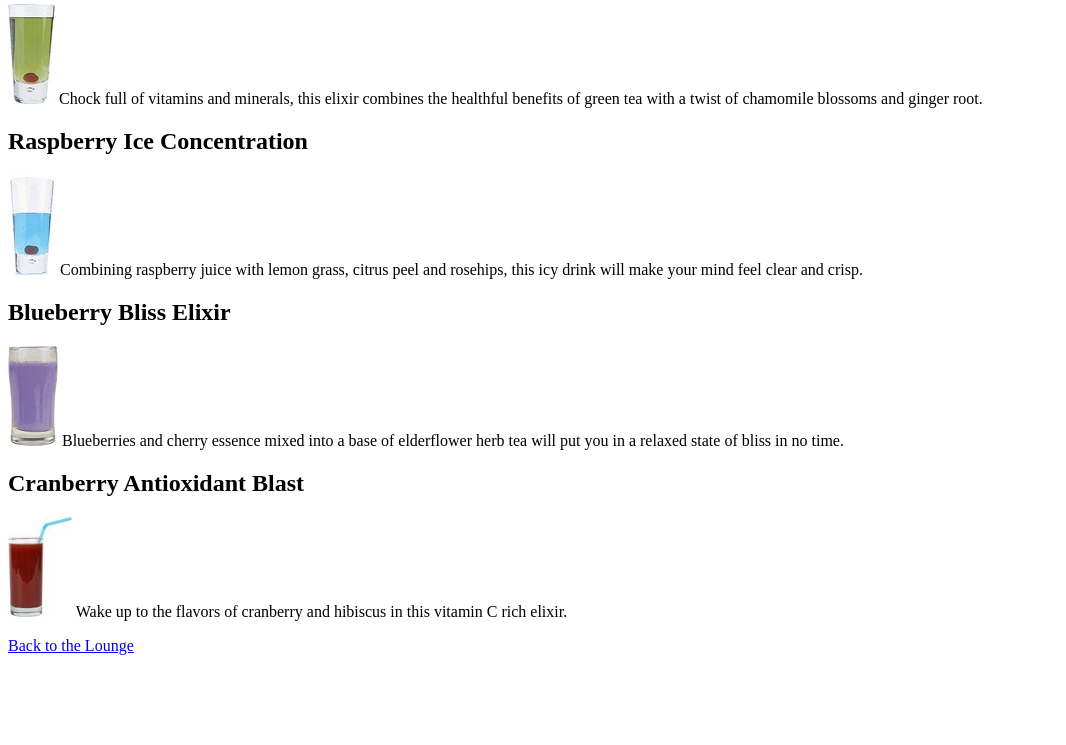
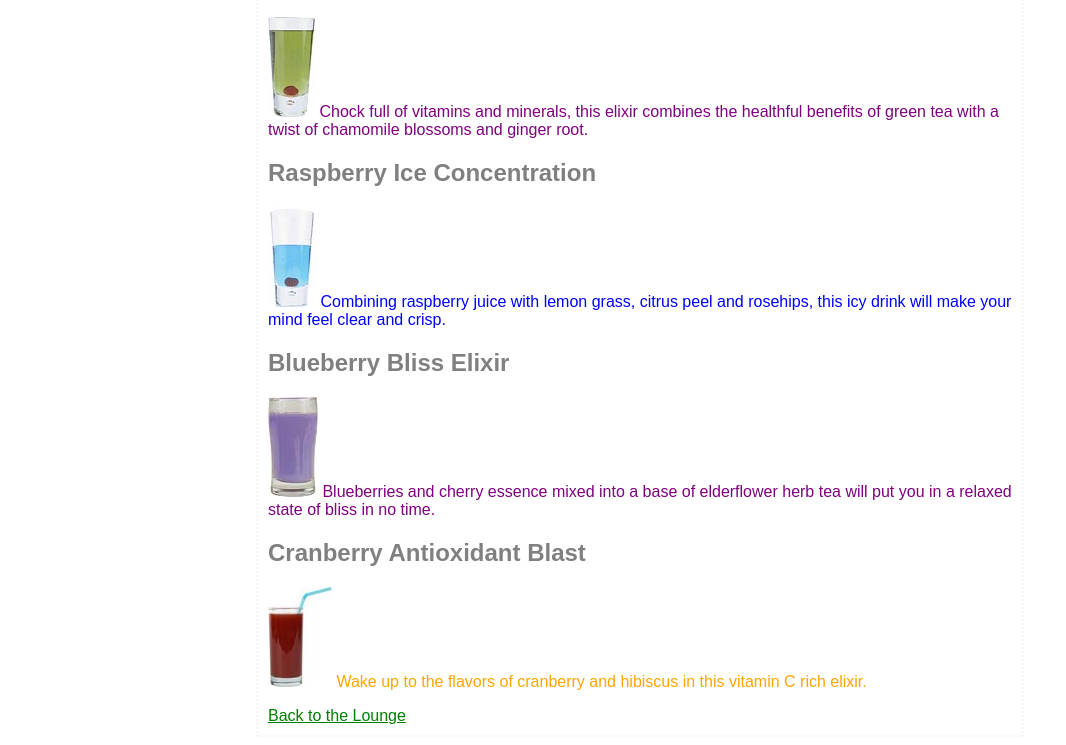
Before and after one commit to eltnash/lounge, a plain HTML site: page beverages/elixir.html in a window 1280 px wide. Shown: the part 109-854 px from the top of the page, without its empty margins (0-1066 px from the left). Before the commit the page ends 800 px from the top, so only its background shows below. Drawn offline with Linux system fonts and the light colour scheme.

Commit message:
update. style.css
adding css to our html

```diff
--- a/beverages/elixir.html
+++ b/beverages/elixir.html
@@ -1,26 +1,27 @@
 <html>
   <head>
     <title>Head First Lounge Elixirs</title>
+    <link rel="stylesheet" type="text/css" href="../style.css">
   </head>
   <body>
     <h1>Our Elixirs</h1>
 
     <h2>Green Tea Cooler</h2>
-    <p>
+    <p class="greentea, raspberry-blue, blueberry-purple">
       <img src="../images/green.jpg">
       Chock full of vitamins and minerals, this elixir
       combines the healthful benefits of green tea with
       a twist of chamomile blossoms and ginger root.
     </p>
     <h2>Raspberry Ice Concentration</h2>
-    <p>
+    <p class="raspberry-blue">
       <img src="../images/lightblue.jpg">
       Combining raspberry juice with lemon grass,
       citrus peel and rosehips, this icy drink
       will make your mind feel clear and crisp.
     </p>
     <h2>Blueberry Bliss Elixir</h2>
-    <p>
+    <p class="blueberry-purple">
       <img src="../images/blue.jpg">
       Blueberries and cherry essence mixed into a base
       of elderflower herb tea will put you in a relaxed
--- /dev/null
+++ b/style.css
@@ -0,0 +1,33 @@
+
+body {
+    background-color: white;
+    color: black;
+    margin-left: 20%;
+    margin-right: 20%;
+    border: 2px dotted whitesmoke;
+    padding: 10px 10px 10px 10px;
+    font-family: sans-serif;
+}
+a:link {
+    color:green
+}
+a:visited {
+    color:aqua;
+}
+a:hover {
+    color:orange
+}
+h1,h2{
+       color: grey;
+}
+p {
+    color: orange;
+  }
+
+em{
+    font-family: serif;
+}
+
+p.greentea{ color: green;}
+p.raspberry-blue{ color: blue;}
+p.blueberry-purple{color: purple;}
```
Also changed, not shown: about/directions.html (+1 -0 lines), index.html (+1 -16 lines).
